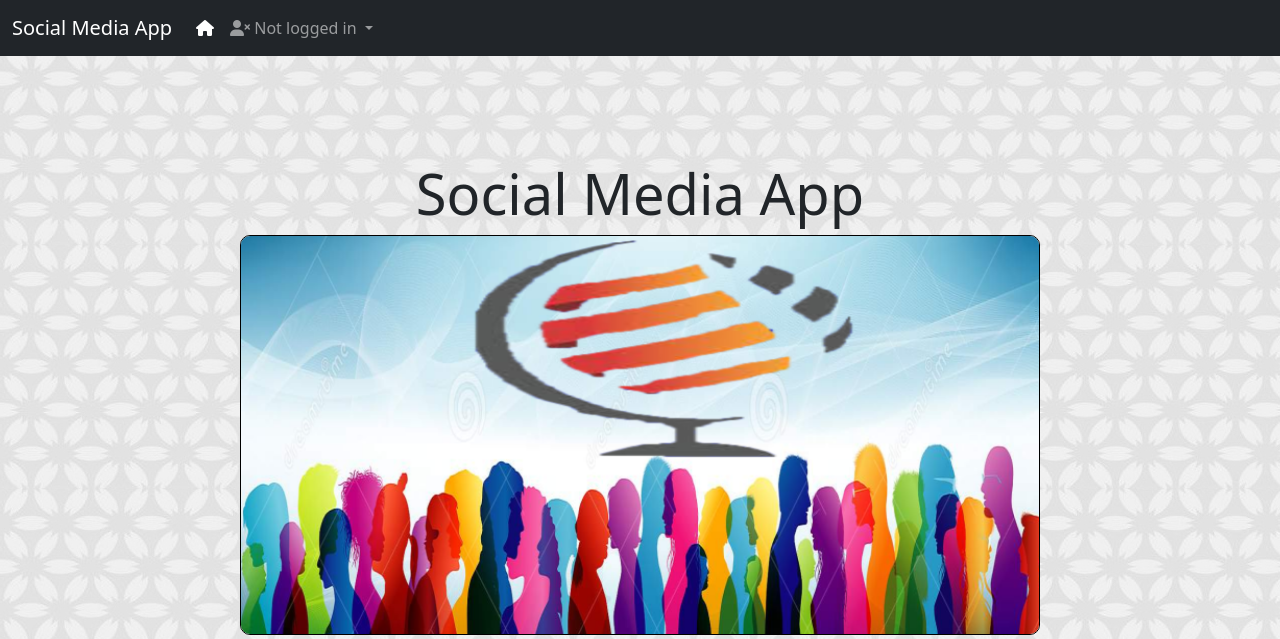
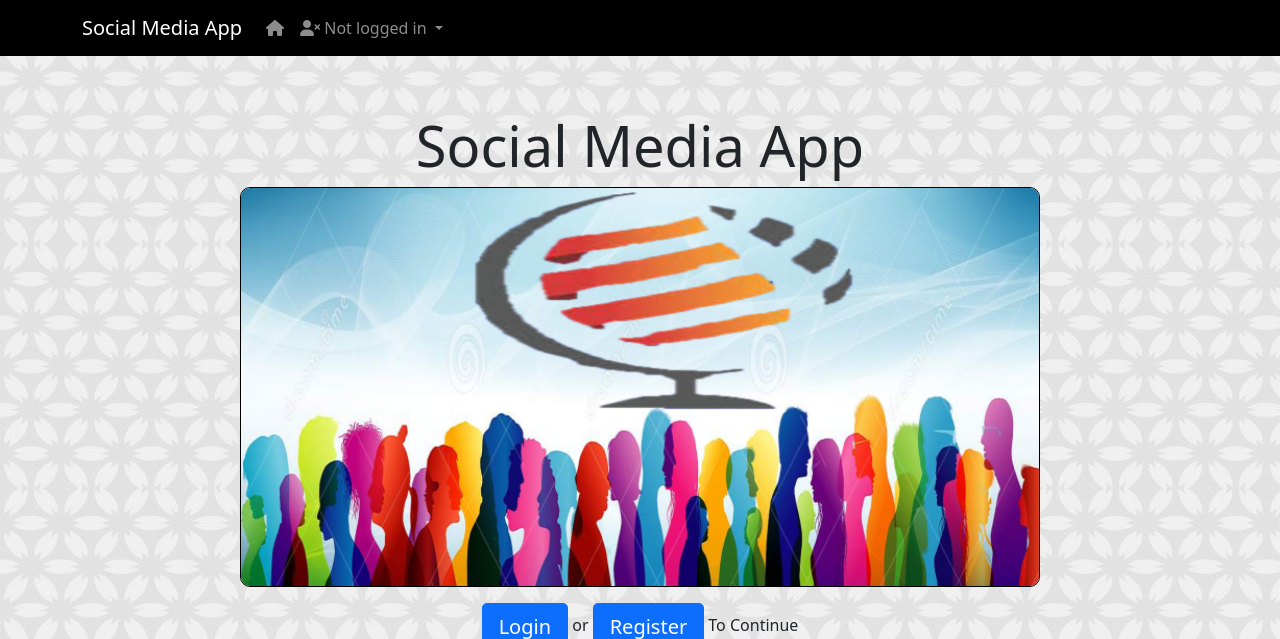
Before and after one commit to iboyko21/message_board, a Django app: page / in a window 1280 px wide. Shown: the top 639 px of the page. Run offline with Django 3.2, Linux system fonts and the light colour scheme; some libraries are stand-ins or nearby versions.

Commit message:
Fixed nav menu

```diff
--- a/static/css/main.css
+++ b/static/css/main.css
@@ -72,5 +72,4 @@ body {
 .navbar{
     background-color: black;
     margin-bottom: 2rem;
-    text-align: center;
 }
--- a/templates/base.html
+++ b/templates/base.html
@@ -2,6 +2,8 @@
 <!DOCTYPE html>
 <html>
     <head>
+        <meta charset="utf-8">
+        <meta name="viewport" content="width=device-width, initial-scale=1, shrink-to-fit=no">
         <!-- CSS only -->
         <link href="https://cdn.jsdelivr.net/npm/bootstrap@5.0.2/dist/css/bootstrap.min.css" rel="stylesheet" integrity="sha384-EVSTQN3/azprG1Anm3QDgpJLIm9Nao0Yz1ztcQTwFspd3yD65VohhpuuCOmLASjC" crossorigin="anonymous">
 
@@ -11,44 +13,39 @@
 
         <script src="https://kit.fontawesome.com/bc88af3b8e.js" crossorigin="anonymous"></script>
 
-        <meta charset="utf-8">
         <title>{% block title %}Social Media App{% endblock title %}</title>
     </head>
 
 <body>
-
-<nav class="navbar navbar-expand-lg navbar-dark bg-dark" style="margin-bottom: 5rem;">
-    <div class="container-fluid">
-                <a class="navbar-brand" href="{% url 'about_page' %}">Social Media App</a>
-
+    <nav class="navbar navbar-expand-sm navbar-dark">
+        <div class="container">
             <button class="navbar-toggler" type="button" data-bs-toggle="collapse" data-bs-target="#navbarNavDropdown" aria-controls="navbarNavDropdown" aria-expanded="false" aria-label="Toggle navigation">
                 <span class="navbar-toggler-icon"></span>
             </button>
-
+                <a class="navbar-brand" href="{% url 'about_page' %}">Social Media App</a>
                     <div class="collapse navbar-collapse" id="navbarNavDropdown">
                         <ul class="navbar-nav">
                          <li class="nav-item">
-                    <a class="nav-link active" aria-current="page" href="{% url 'home' %}"><i class="fas fa-home"></i></a>
+                    <a class="nav-link" aria-current="page" href="{% url 'home' %}"><i class="fas fa-home"></i></a>
                 </li>
 
                 {% if user.is_authenticated %}
                 <li class="nav-item">
                     <a class="nav-link" href="{% url 'post_list' %}">Posts</a>
-                <li>
+                </li>
 
                 <li class="nav-item dropdown">
                     <a class="nav-link dropdown-toggle" href="#" id="navbarDropdownMenuLink" role="button" data-bs-toggle="dropdown" aria-expanded="false">
                     <i class="fas fa-user-circle"></i> {{ user.username }}</a>
 
             <ul class="dropdown-menu" aria-labelledby="navbarDropdownMenuLink">
-
                 <li><a class="dropdown-item" href="{% url 'post_new' %}">New Post</a></li>
                 <li><a class="dropdown-item" href="{% url 'password_change' %}">Change Password</a></li>
                 <li><a class="dropdown-item" href="{% url 'logout' %}">Logout</a></li>
             </ul>
-
+        </li>
             {% else %}
-
+            <li class="nav-item dropdown">
                 <a class="nav-link dropdown-toggle" href="#" id="navbarDropdownMenuLink" role="button" data-bs-toggle="dropdown" aria-expanded="false">
                 <i class="fas fa-user-times"></i> Not logged in
                 </a>
@@ -64,7 +61,6 @@
         </ul>
         </div>
     </div>
-    </div>
 </nav>
 
     <main>
@@ -75,6 +71,5 @@
     <!-- JavaScript Bundle with Popper -->
         <script src="https://cdn.jsdelivr.net/npm/bootstrap@5.0.2/dist/js/bootstrap.bundle.min.js" integrity="sha384-MrcW6ZMFYlzcLA8Nl+NtUVF0sA7MsXsP1UyJoMp4YLEuNSfAP+JcXn/tWtIaxVXM" crossorigin="anonymous">
         </script>
-
     </body>
 </html>
```
Also changed, not shown: db.sqlite3. Lines whose indentation alone changed are shown as unchanged.
